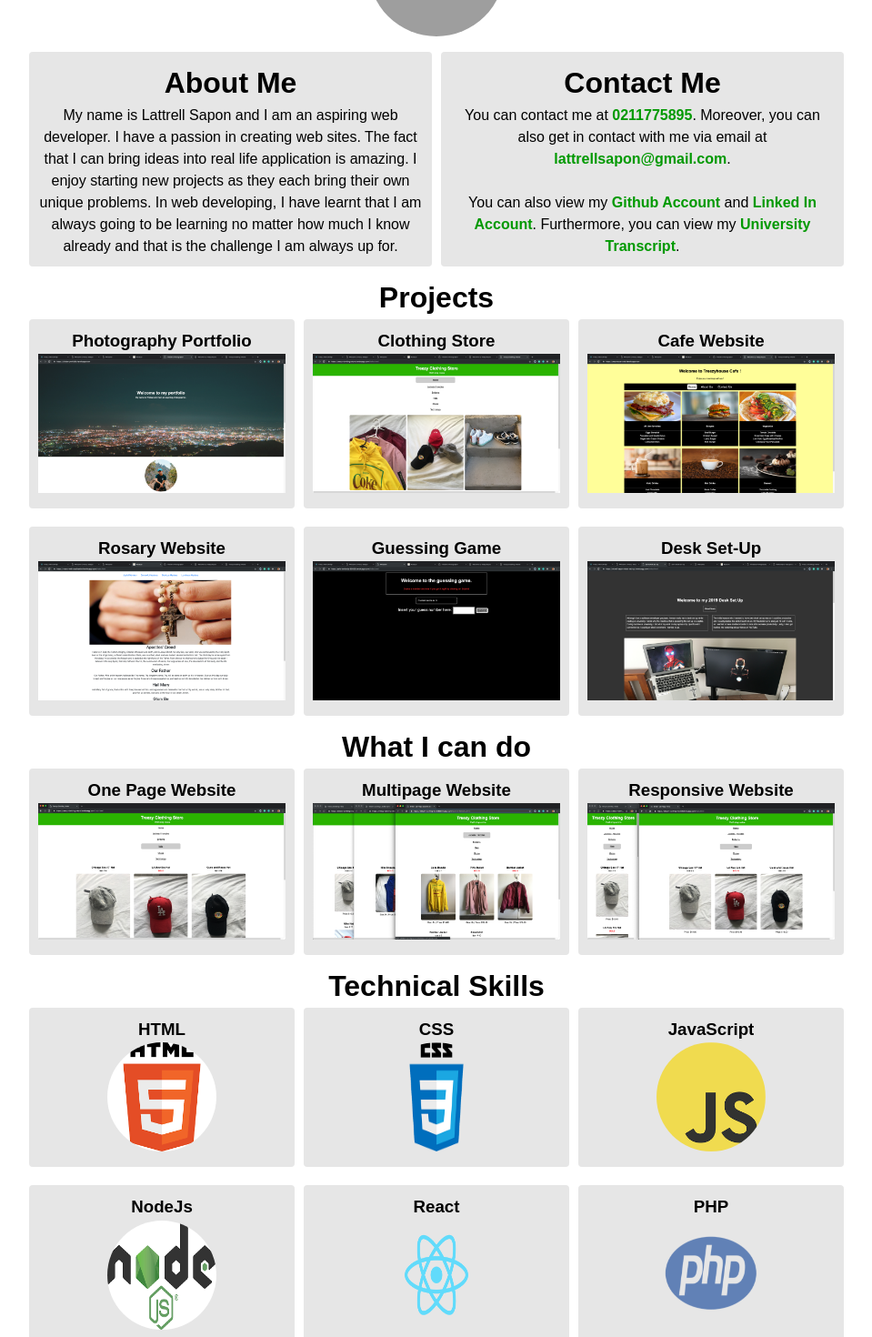
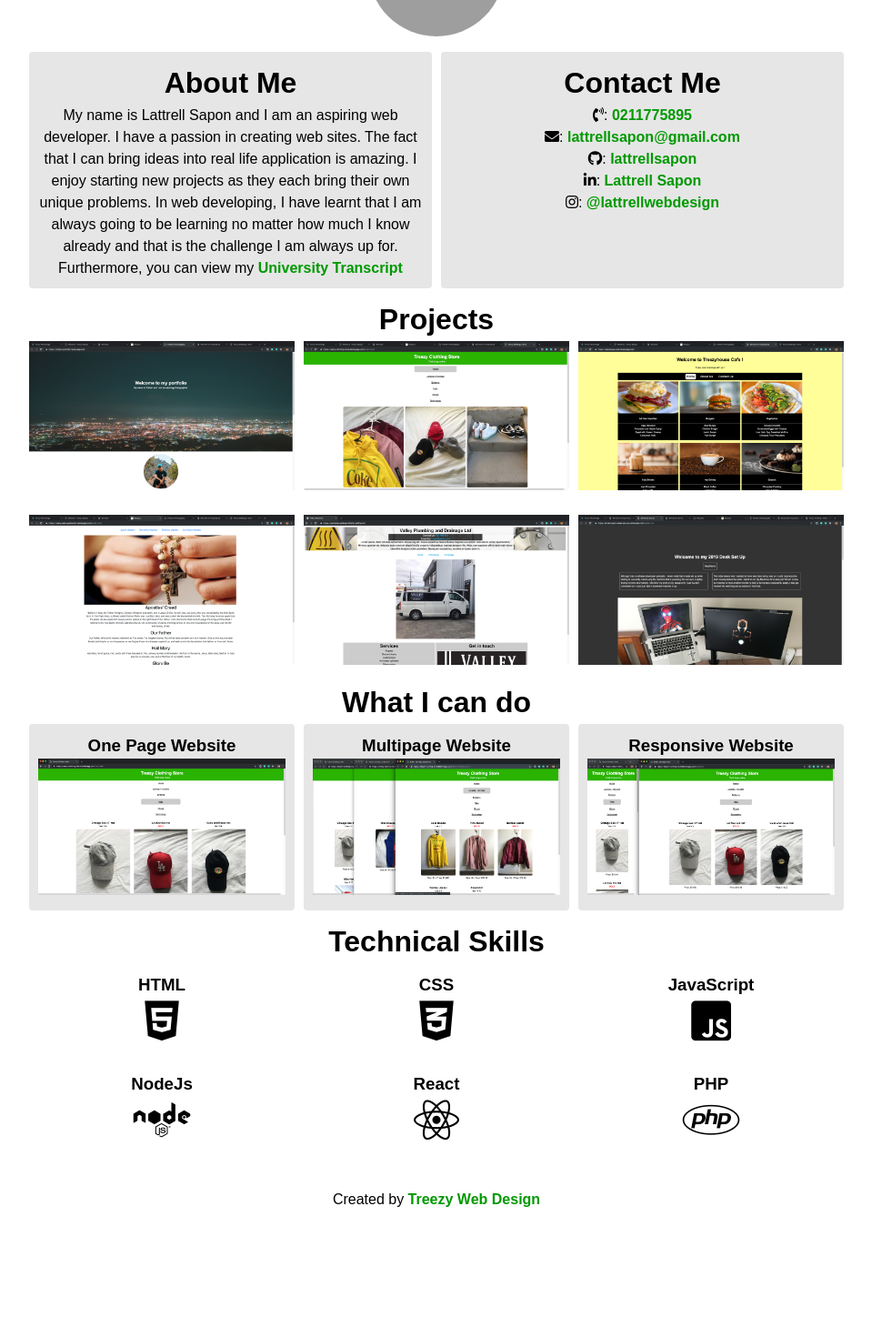
Before and after one commit to lattrellsapon/react-treezy-web-design, a React (Create React App) app: page / in a window 1280 px wide. Shown: the part 420-1890 px from the top of the page at 91% size, without its empty margins (160-1119 px from the left). After the commit the page ends 1831 px from the top, so only its background shows below. Built offline with nearby package versions, Linux system fonts and the light colour scheme; grey boxes are pictures that could not be loaded.

Commit message:
updated the website

```diff
--- a/src/App.css
+++ b/src/App.css
@@ -1,19 +1,23 @@
-*{
+* {
   margin: 0;
   padding: 0;
 }
 
-body{
+body {
   font-family: Arial, Helvetica, sans-serif;
   line-height: 1.5;
   text-align: center;
 }
 
-img{
+img {
   width: 100%;
 }
 
-#header{
+ul {
+  list-style: none;
+}
+
+#header {
   background: url('../src//images/programming-bg.jpg');
   background-size: cover;
   background-position: center;
@@ -23,13 +27,13 @@ img{
   position: relative;
 }
 
-.flex-container{
+.flex-container {
   display: flex;
   flex-direction: column;
   align-items: center;
 }
 
-.header-content{
+.header-content {
   color: #fff;
   font-weight: bolder;
   background: #009900;
@@ -40,61 +44,116 @@ img{
   opacity: 0.9;
 }
 
-.container{
+.container {
   width: 70%;
   margin: auto;
 }
 
-#main-dp{
+#main-dp {
   margin: 10px auto;
 }
 
-#main-dp img{
+#main-dp img {
   width: 150px;
   height: 150px;
   border-radius: 50%;
 }
 
-#about-me, #contact-me{
+#about-me,
+#contact-me {
   padding: 10px;
   background: #e6e6e6;
   border-radius: 4px;
   margin-bottom: 10px;
 }
 
-.services-content, .project-content, .technical-content{
+.services-content {
   background: #e6e6e6;
   padding: 10px;
   margin-bottom: 10px;
   border-radius: 4px;
 }
 
-#link{
+#link {
   color: #009900;
   text-decoration: none;
   font-weight: bold;
 }
 
-.technical-content img{
+.technical-content img {
   border-radius: 50%;
   width: 120px;
   height: 120px;
 }
 
-#footer{
+#footer {
   margin: 40px auto 80px auto;
 }
+
+#skill-logo {
+  font-size: 50px;
+}
+
+.technical-content {
+  padding: 10px;
+}
+
+.sub-heading {
+  padding: 8px;
+}
+
+.project-content {
+  position: relative;
+  width: 100%;
+  margin-bottom: 10px;
+}
+
+.overlay {
+  position: absolute;
+  top: 0;
+  bottom: 0;
+  left: 0;
+  right: 0;
+  background: #e6e6e6;
+  color: #fff;
+  font-weight: bolder;
+  width: 100%;
+  height: 100%;
+  transition: 0.5s ease;
+  opacity: 0;
+  font-size: 20px;
+  /* padding: 5px; */
+  text-align: center;
+}
+.text {
+  top: 50%;
+  left: 50%;
+  position: absolute;
+  transform: translate(-50%, -50%);
+  background: #000;
+  padding: 10px;
+}
+.project-content:hover .overlay {
+  opacity: 0.9;
+}
+
+#visit-website {
+  text-decoration: none;
+  color: #009900;
+}
+
+
 
 /* Media Queries */
 @media only screen and (min-width: 600px) {
   /* For tablets: */
-  .two-column-grid{
+  .two-column-grid {
     display: grid;
     grid-template-columns: 1fr 1fr;
     gap: 10px;
   }
 
-  .three-column-grid{
+  .three-column-grid {
     display: grid;
     grid-template-columns: 1fr 1fr;
     gap: 10px;
@@ -103,12 +162,12 @@ img{
 
 @media only screen and (min-width: 768px) {
   /* For desktop: */
-  .three-column-grid{
+  .three-column-grid {
     display: grid;
     grid-template-columns: 1fr 1fr 1fr;
     gap: 10px;
   }
-  .header-content{
+  .header-content {
     width: 20%;
   }
 }
--- a/src/components/AboutMe.js
+++ b/src/components/AboutMe.js
@@ -1,13 +1,30 @@
 import React, { Component } from 'react';
+import Transcript from '../transcript/transcript.pdf';
 
 export class AboutMe extends Component {
   render() {
     return (
-      <div id="about-me">
+      <div id='about-me'>
         <h1>About Me</h1>
-        <p>My name is Lattrell Sapon and I am an aspiring web developer. I have a passion in creating web sites. The fact that I can bring ideas into real life application is amazing. I enjoy starting new projects as they each bring their own unique problems. In web developing, I have learnt that I am always going to be learning no matter how much I know already and that is the challenge I am always up for.</p>
+        <p>
+          My name is Lattrell Sapon and I am an aspiring web developer. I have a
+          passion in creating web sites. The fact that I can bring ideas into
+          real life application is amazing. I enjoy starting new projects as
+          they each bring their own unique problems. In web developing, I have
+          learnt that I am always going to be learning no matter how much I know
+          already and that is the challenge I am always up for. Furthermore, you
+          can view my{' '}
+          <a
+            href={Transcript}
+            target='_blank'
+            id='link'
+            rel='noopener noreferrer'
+          >
+            University Transcript
+          </a>
+        </p>
       </div>
-    )
+    );
   }
 }
 
--- a/src/components/ContactMe.js
+++ b/src/components/ContactMe.js
@@ -4,16 +4,101 @@ import Transcript from '../transcript/transcript.pdf';
 export class ContactMe extends Component {
   render() {
     return (
-      <div id="contact-me">
+      <div id='contact-me'>
         <h1>Contact Me</h1>
+
+        <ul>
+          <li>
+            <i class='fas fa-phone-volume' />{': '}
+            <a href='tel:0211775895' id='link'>
+              0211775895
+            </a>
+          </li>
+          <li>
+            <i class='fas fa-envelope' />{': '}
+            <a href='mailto:lattrellsapon@gmail.com' id='link'>
+              lattrellsapon@gmail.com
+            </a>
+          </li>
+          <li>
+            <i class='fab fa-github' />{': '}
+            <a
+              href='https://github.com/lattrellsapon'
+              target='_blank'
+              id='link'
+              rel='noopener noreferrer'
+            >
+              lattrellsapon
+            </a>
+          </li>
+          <li>
+            <i class='fab fa-linkedin-in' />{': '}
+            <a
+              href='https://www.linkedin.com/in/lattrell-sapon-772b49143/'
+              target='_blank'
+              id='link'
+              rel='noopener noreferrer'
+            >
+              Lattrell Sapon
+            </a>
+          </li>
+          <li>
+            <i class='fab fa-instagram' />{': '}
+            <a
+              href='https://www.instagram.com/lattrellwebdesign/'
+              target='_blank'
+              id='link'
+              rel='noopener noreferrer'
+            >
+              @lattrellwebdesign
+            </a>
+          </li>
+        </ul>
+
+        {/* <p>
+          <i class='fas fa-phone' />{' '}
+          <a href='tel:0211775895' id='link'>
+            0211775895
+          </a>{' '}
+          <i class='fas fa-envelope' />
+          <a href='mailto:lattrellsapon@gmail.com' id='link'>
+            lattrellsapon@gmail.com
+          </a>
+          .
+        </p> */}
+        {/* <br />
         <p>
-        You can contact me at <a href="tel:0211775895" id="link">0211775895</a>. Moreover, you
-        can also get in contact with me via email at <a href="mailto:lattrellsapon@gmail.com" id="link" >lattrellsapon@gmail.com</a>.
-        </p>
-        <br/>
-        <p>You can also view my <a href="https://github.com/lattrellsapon" target="_blank" id="link" rel="noopener noreferrer">Github Account</a> and <a href="https://www.linkedin.com/in/lattrell-sapon-772b49143/" target="_blank" id="link" rel="noopener noreferrer">Linked In Account</a>. Furthermore, you can view my <a href={Transcript} target="_blank" id="link" rel="noopener noreferrer">University Transcript</a>.</p>
+          You can also view my{' '}
+          <a
+            href='https://github.com/lattrellsapon'
+            target='_blank'
+            id='link'
+            rel='noopener noreferrer'
+          >
+            Github Account
+          </a>{' '}
+          and{' '}
+          <a
+            href='https://www.linkedin.com/in/lattrell-sapon-772b49143/'
+            target='_blank'
+            id='link'
+            rel='noopener noreferrer'
+          >
+            Linked In Account
+          </a>
+          . Furthermore, you can view my{' '}
+          <a
+            href={Transcript}
+            target='_blank'
+            id='link'
+            rel='noopener noreferrer'
+          >
+            University Transcript
+          </a>
+          .
+        </p> */}
       </div>
-    )
+    );
   }
 }
 
--- a/src/components/Projects.js
+++ b/src/components/Projects.js
@@ -6,54 +6,118 @@ import ProjectFour from '../images/project-4.png';
 import ProjectFive from '../images/project-5.png';
 import ProjectSix from '../images/project-6.png';
 
-
 export class Project extends Component {
   render() {
     return (
-      <div className="container" id="projects">
+      <div className='container' id='projects'>
         <h1>Projects</h1>
-        <div className="three-column-grid">
-          <div className="project-content">
-            <h3>Photography Portfolio</h3>
-            <a href="https://tristian-portfolio.herokuapp.com/" target="_blank" rel="noopener noreferrer">
-              <img src={ProjectOne} alt=""/>
-            </a>
+        <div className='three-column-grid'>
+          <div className='project-content'>
+            <img src={ProjectOne} alt='' />
+
+            <div className='overlay'>
+              <div className='text'>
+                <h3>Photography Portfolio</h3>
+                <a
+                  href='https://tristian-portfolio.herokuapp.com/'
+                  target='_blank'
+                  rel='noopener noreferrer'
+                  id='visit-website'
+                >
+                  View
+                </a>
+              </div>
+            </div>
           </div>
-          <div className="project-content">
-            <h3>Clothing Store</h3>
-            <a href="https://treezy-clothing-store.herokuapp.com/index.html" target="_blank" rel="noopener noreferrer">
-              <img src={ProjectTwo} alt=""/>
-            </a>
+          <div className='project-content'>
+            <img src={ProjectTwo} alt='' />
+
+            <div className='overlay'>
+              <div className='text'>
+                <h3>Clothing Store</h3>
+                <a
+                  href='https://treezy-clothing-store.herokuapp.com/index.html'
+                  target='_blank'
+                  rel='noopener noreferrer'
+                  id='visit-website'
+                >
+                  View
+                </a>
+              </div>
+            </div>
           </div>
-          <div className="project-content">
-            <h3>Cafe Website</h3>
-            <a href="https://treeyhouse-cafe.herokuapp.com/" target="_blank" rel="noopener noreferrer">
-              <img src={ProjectThree} alt=""/>
-            </a>
+          <div className='project-content'>
+            <img src={ProjectThree} alt='' />
+
+            <div className='overlay'>
+              <div className='text'>
+                <h3>Cafe Website</h3>
+                <a
+                  href='https://treeyhouse-cafe.herokuapp.com/'
+                  target='_blank'
+                  rel='noopener noreferrer'
+                  id='visit-website'
+                >
+                  View
+                </a>
+              </div>
+            </div>
           </div>
-          <div className="project-content">
-            <h3>Rosary Website</h3>
-            <a href="https://rosary-web-application.herokuapp.com/index.html" target="_blank" rel="noopener noreferrer">
-              <img src={ProjectFour} alt=""/>
-            </a>
+          <div className='project-content'>
+            <img src={ProjectFour} alt='' />
+
+            <div className='overlay'>
+              <div className='text'>
+                <h3>Rosary Website</h3>
+                <a
+                  href='https://rosary-web-application.herokuapp.com/index.html'
+                  target='_blank'
+                  rel='noopener noreferrer'
+                  id='visit-website'
+                >
+                  View
+                </a>
+              </div>
+            </div>
           </div>
-          <div className="project-content">
-            <h3>Guessing Game</h3>
-            <a href="https://safe-lowlands-88829.herokuapp.com/index.html" target="_bank" rel="noopener noreferrer">
-              <img src={ProjectFive} alt=""/>
-            </a>
+          <div className='project-content'>
+            <img src={ProjectFive} alt='' />
+
+            <div className='overlay'>
+              <div className='text'>
+                <h3>Plumbing Website</h3>
+                <a
+                  href='https://optimistic-perlman-6f0c0c.netlify.com/'
+                  target='_bank'
+                  rel='noopener noreferrer'
+                  id='visit-website'
+                >
+                  View
+                </a>
+              </div>
+            </div>
           </div>
-          <div className="project-content">
-            <h3>Desk Set-Up</h3>
-            <a href="https://lattrell-sapon-desk-set-up.herokuapp.com/index.html" target="_bank" rel="noopener noreferrer">
-              <img src={ProjectSix} alt=""/>
-            </a>
+          <div className='project-content'>
+            <img src={ProjectSix} alt='' />
 
+            <div className='overlay'>
+              <div className='text'>
+                <h3>Desk Setup</h3>
+                <a
+                  href='https://lattrell-sapon-desk-set-up.herokuapp.com/index.html'
+                  target='_bank'
+                  rel='noopener noreferrer'
+                  id='visit-website'
+                >
+                  View
+                </a>
+              </div>
+            </div>
           </div>
         </div>
       </div>
-    )
+    );
   }
 }
 
-export default Project
+export default Project;
--- a/src/components/Technical.js
+++ b/src/components/Technical.js
@@ -9,36 +9,36 @@ import PHP from '../images/php.png';
 export class Technical extends Component {
   render() {
     return (
-      <div className="container" id="technical-skills">
+      <div className='container' id='technical-skills'>
         <h1>Technical Skills</h1>
-        <div className="three-column-grid">
-            <div className="technical-content">
+        <div className='three-column-grid'>
+          <div className='technical-content' id='html'>
             <h3>HTML</h3>
-                <img src={HTML} alt=""/>
+            <i class='fab fa-html5' id='skill-logo' />
           </div>
-            <div className="technical-content">
+          <div className='technical-content' id='css'>
             <h3>CSS</h3>
-                <img src={CSS} alt=""/>
+            <i class='fab fa-css3-alt' id='skill-logo' />
           </div>
-            <div className="technical-content">
+          <div className='technical-content' id='javascript'>
             <h3>JavaScript</h3>
-                <img src={Javascript} alt=""/>
+            <i class='fab fa-js-square' id='skill-logo' />
           </div>
-            <div className="technical-content">
+          <div className='technical-content' id='node-js'>
             <h3>NodeJs</h3>
-                <img src={NodeJs} alt=""/>
+            <i class='fab fa-node' id='skill-logo' />
           </div>
-            <div className="technical-content">
+          <div className='technical-content' id='react-js'>
             <h3>React</h3>
-                <img src={ReactFramework} alt=""/>
+            <i class='fab fa-react' id='skill-logo' />
           </div>
-            <div className="technical-content">
+          <div className='technical-content' id='php'>
             <h3>PHP</h3>
-                <img src={PHP} alt=""/>
+            <i class='fab fa-php' id='skill-logo' />
           </div>
         </div>
       </div>
-    )
+    );
   }
 }
 
```
Also changed, not shown: public/index.html (+18 -7 lines), src/images/project-5.png. Lines whose indentation alone changed are shown as unchanged.
